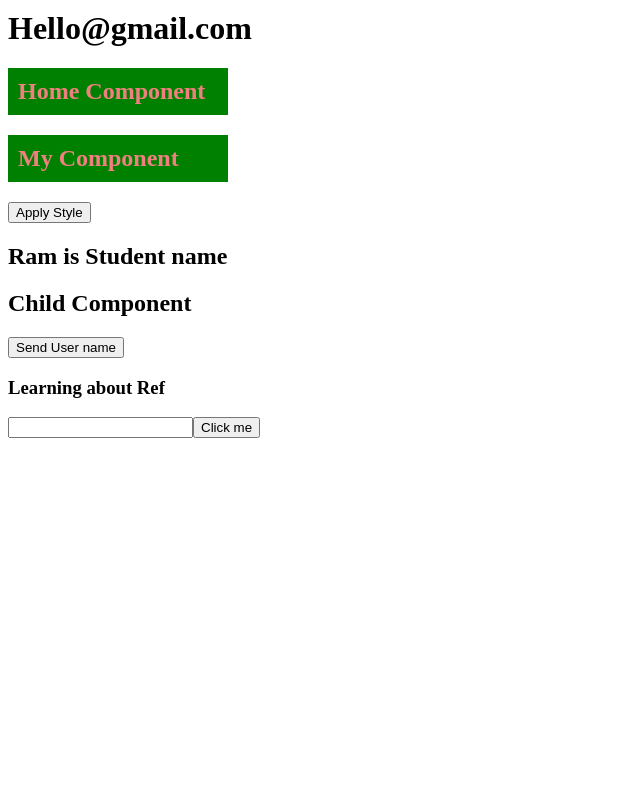
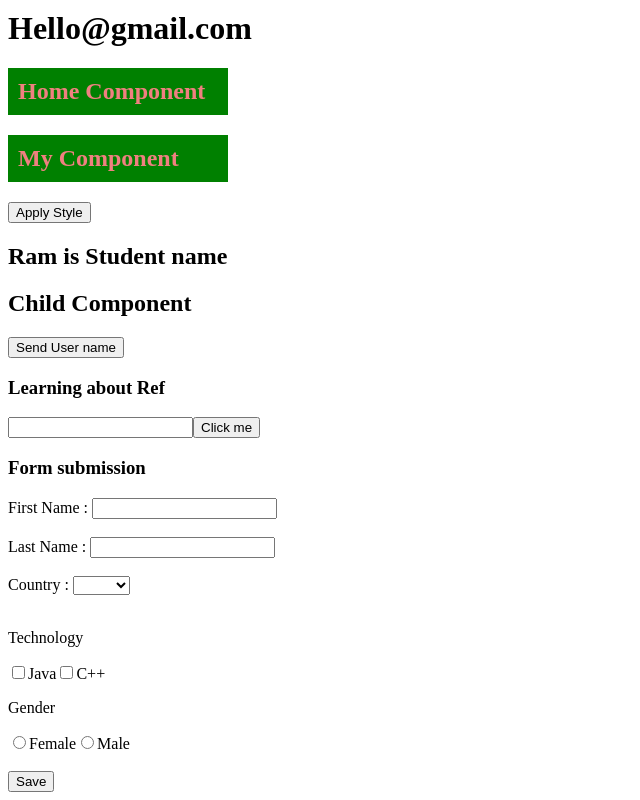
Before and after one commit to Bina012/learnVue, a Vue app: page / in a window 1280 px wide. Shown: the part 2828-3628 px from the top of the page, without its empty margins (0-640 px from the left). Before the commit the page ends 3274 px from the top, so only its background shows below. Built offline with nearby package versions, Linux system fonts and the light colour scheme.

Commit message:
form submission and validaton message

```diff
--- a/src/App.vue
+++ b/src/App.vue
@@ -18,6 +18,7 @@
 <h3>{{ childUser }}</h3>
 <ChildToParentData :getUser="getUserName" />
 <RefComponent/>
+<FormSubmission/>
 </template>
 
 <script>
@@ -34,6 +35,7 @@ import CssBinding from './components/CssBinding.vue';
 import PropsComponent from './components/PropsComponent.vue';
 import ChildToParentData from './components/ChildToParentData.vue';
 import RefComponent from './components/RefComponent.vue';
+import FormSubmission from './components/FormSubmission.vue';
 
 export default {
     name: 'App',
@@ -51,6 +53,7 @@ export default {
         PropsComponent,
         ChildToParentData,
         RefComponent,
+        FormSubmission,
     },
     data() {
         return {
--- /dev/null
+++ b/src/components/FormSubmission.vue
@@ -0,0 +1,63 @@
+<template>
+<h3>Form submission</h3>
+<ul>
+    <li v-for="item in error" :key="item">
+        {{ item }} not valid
+    </li>
+</ul>
+<form>
+    <label>First Name : </label>
+    <input type="text" name="first_name" v-model="form.first_name"><br><br>
+    <label>Last Name : </label>
+    <input type="text" name="last_name" v-model="form.last_name"><br><br>
+    <label>Country : </label>
+    <select v-model="form.country">
+        <option>India</option>
+        <option>China</option>
+        <option>USA</option>
+    </select><br><br>
+    <p>Technology</p>
+    <input type="checkbox" v-model="form.technology" value="java">
+    <label>Java</label>
+    <input type="checkbox" v-model="form.technology" value="c++">
+    <label>C++</label>
+    <p>Gender</p>
+    <input type="radio" v-model="form.gender" value="female">
+    <label>Female</label>
+    <input type="radio" v-model="form.gender" value="male">
+    <label>Male</label><br><br>
+    <button type="button" v-on:click="submitForm">Save</button>
+</form>
+</template>
+
+<script>
+export default {
+    name: "FormSubmission",
+    data() {
+        return {
+            form: {
+                first_name: '',
+                last_name: '',
+                country: '',
+                technology: [],
+                gender: '',
+            },
+            error : [],
+        }
+    },
+    methods: {
+        submitForm() {
+            this.error = [];
+            for(const item in this.form){
+                if(this.form[item] === '' || this.form[item].length == 0 ){
+                    this.error.push(item);
+                }
+            }
+            if(this.error.length === 0){
+                alert('Data has been submitted')
+            }
+            console.warn(this.error, this.form)
+        }
+    }
+}
+</script>
```
